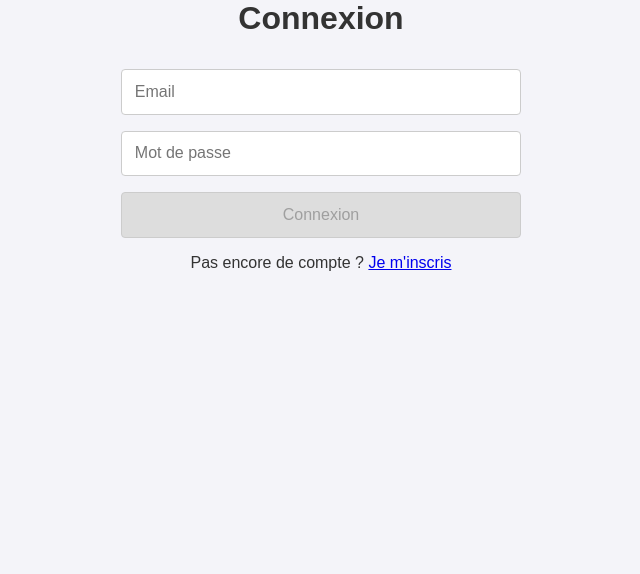
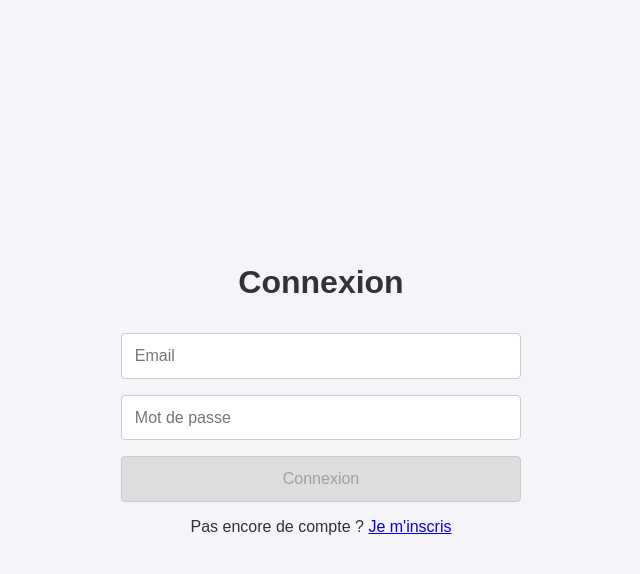
Before and after one commit to Gauthier-det/metrolympiades, a Vue app: page /login in a window 1280 px wide. Shown: the top 574 px of the page, without its empty margins (319-959 px from the left). Built offline with nearby package versions, Linux system fonts and the light colour scheme.

Commit message:
style: center authentication forms

```diff
--- a/src/assets/form.css
+++ b/src/assets/form.css
@@ -33,3 +33,10 @@
   font-size: 1rem;
   margin-top: 1rem;
 }
+
+.page-container {
+  display: flex;
+  justify-content: center;
+  align-items: center;
+  min-height: 100vh;
+}
--- a/src/pages/LoginPage.vue
+++ b/src/pages/LoginPage.vue
@@ -55,7 +55,8 @@ function login() {
 </script>
 
 <template>
-  <form @submit.prevent="login" class="form-container">
+  <div class="page-container">
+    <form @submit.prevent="login" class="form-container">
     <h1 style="margin-bottom: 1rem">Connexion</h1>
     <input
       type="email"
@@ -83,4 +84,5 @@ function login() {
     <p>Pas encore de compte ? <router-link to="/register">Je m'inscris</router-link></p>
 
   </form>
+  </div>
 </template>
--- a/src/pages/RegisterPage.vue
+++ b/src/pages/RegisterPage.vue
@@ -62,7 +62,8 @@ function register() {
 </script>
 
 <template>
-  <form @submit.prevent="register" class="form-container">
+  <div class="page-container">
+    <form @submit.prevent="register" class="form-container">
     <h1 style="margin-bottom: 1rem">Inscription</h1>
     <input
       type="text"
@@ -107,4 +108,5 @@ function register() {
     <p>Déjà inscrit ? <router-link to="/login">Me connecter</router-link></p>
 
   </form>
+  </div>
 </template>
```
